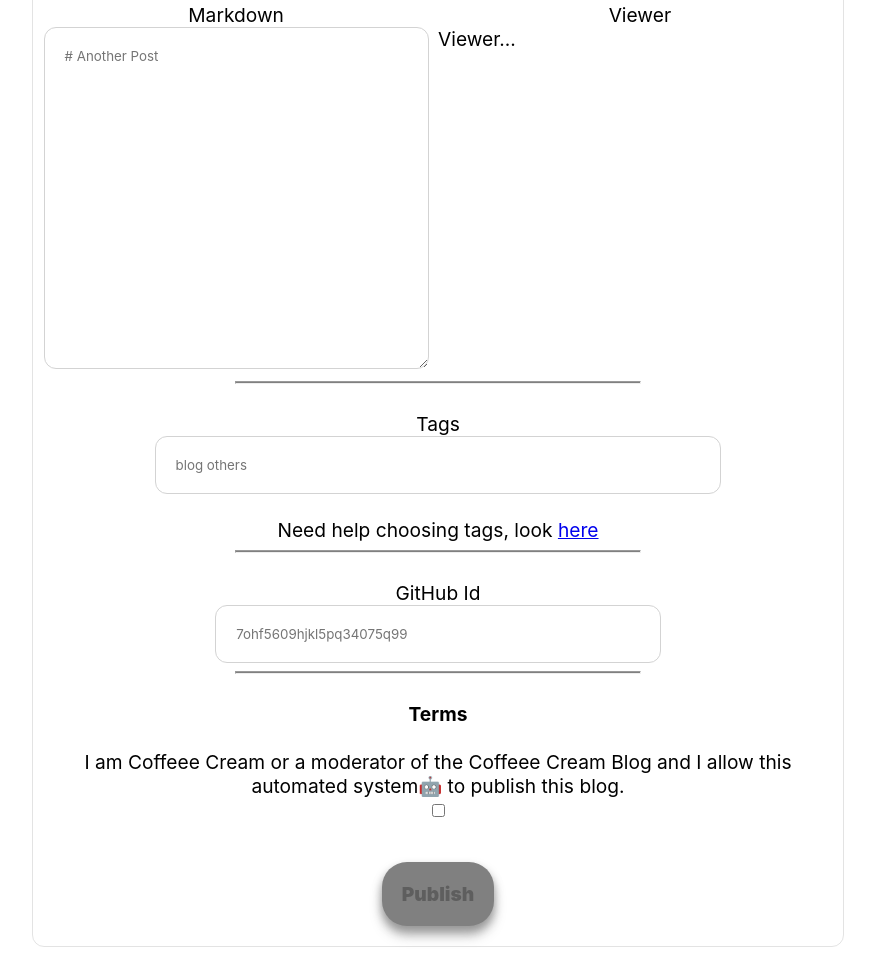
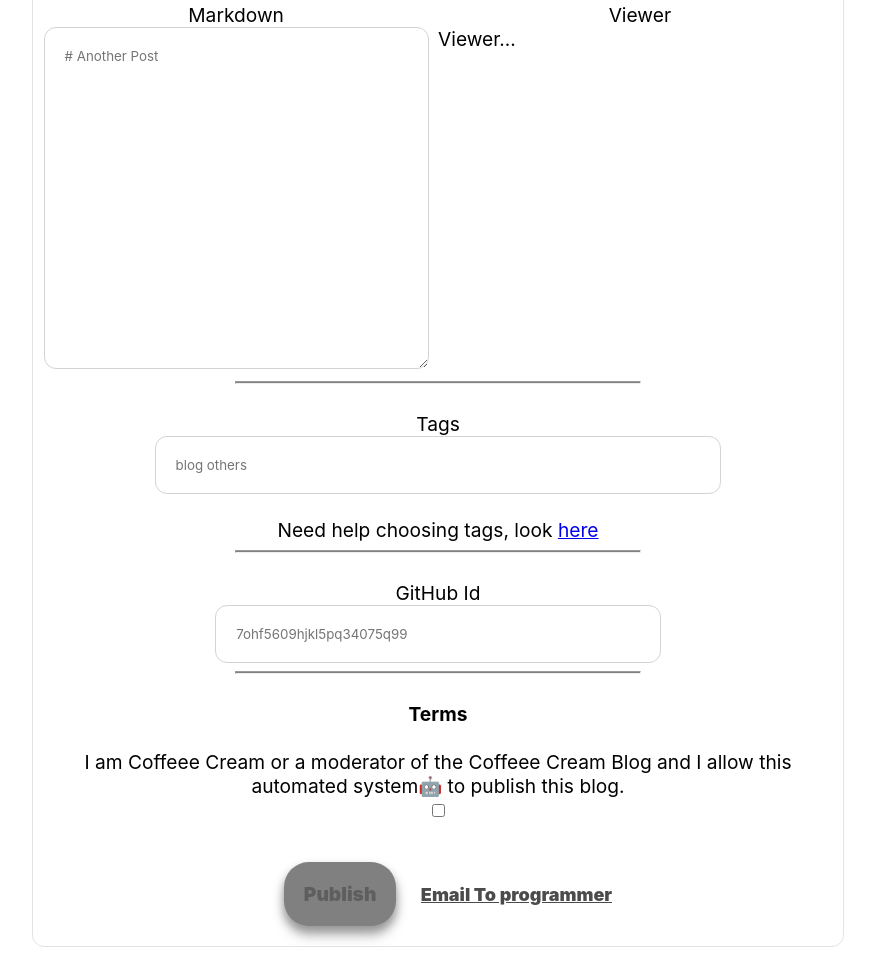
Before and after one commit to Coffeee-Cream/Coffeee-Cream.github.io, a website: page editor.html in a window 1280 px wide. Shown: the part 719-1674 px from the top of the page, without its empty margins (202-1077 px from the left). Drawn offline with nearby package versions, Linux system fonts and the light colour scheme; a web font is replaced by a local one.

Commit message:
added email btn

```diff
--- a/editor.html
+++ b/editor.html
@@ -105,6 +105,7 @@
 			font-weight: 900;
 			margin: 20px;
 			transition-duration: .2s;
+			cursor: pointer;
 		}
 		#publish[disabled] {
 			background: grey;
@@ -120,6 +121,24 @@
 			padding: 25px;
 			border-radius: 15px;
 			box-shadow: 0 10px 16px rgba(0, 255, 128, 0.699), 0 20px 24px rgba(0, 255, 128, 0.452);
+		}
+		#email {
+			text-decoration: underline;
+			border: 0px solid transparent;
+			padding: 0;
+			background-color: transparent;
+			font-size: large;
+			font-weight: 900;
+			transition-duration: .2s;
+			opacity: .7;
+			border-radius: 0;
+			cursor: pointer;
+		}
+		#email[disabled] {
+			color: grey;
+		}
+		#email:hover {
+			opacity: 1;
 		}
 		.hide {
 			transform: translateY(-50vh);
@@ -194,6 +213,7 @@
 		</label>
 		<br><br>
 		<input id="publish" type="submit" disabled value="Publish">
+		<input id="email" type="button"  value="Email To programmer">
 	</form>
 	<script type="module">
 		import 'https://cdnjs.cloudflare.com/ajax/libs/markdown-it/12.1.0/markdown-it.min.js'
@@ -374,6 +394,7 @@
 			alert(`[${part}] => {\n${info}`+"\n}\n\nplease speak with the programmer about this with the error above.")
 			console.log(`[${part}] => {\n${info}`+"\n}\n\nplease speak with the programmer about this with the error above.")
 		}
+		var emailUrl = 'mailto:?subject=Publish%20this%20blog%20for%20me&body=%7B%7D'
 	</script>
 	<script src="js/overLogin.js"></script>
 </body>
--- a/js/overLogin.js
+++ b/js/overLogin.js
@@ -1,5 +1,5 @@
 if (localStorage.getItem('login') == 'true') {
-if (new Date().getTime() > parseInt(localStorage.getItem('lastLogin'))+(60*60*24*30)) {
+if (new Date().getTime() > parseInt(localStorage.getItem('lastLogin'))+(1000*60*60*24*30)) {
 localStorage.setItem('login', 'false')
 localStorage.setItem('lastLogin', Date.now())
 }
```
Also changed, not shown: sign-in.html (+1 -1 lines).
